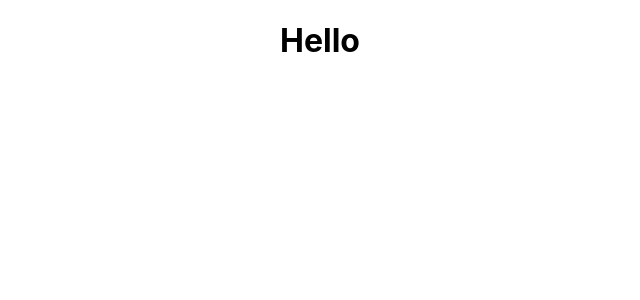
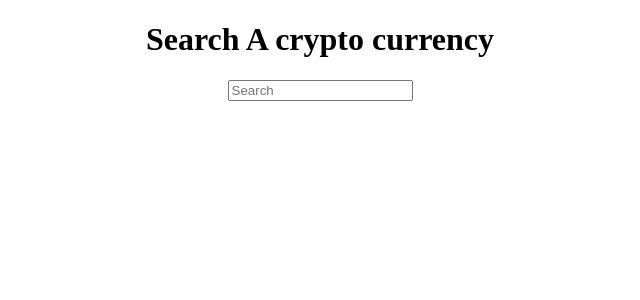
Before and after one commit to JesusFernandoRios/MyCryptoPriceTracker, a React (Create React App) app: page / in a window 1280 px wide. Shown: the top 300 px of the page, without its empty margins (320-960 px from the left). Built offline with nearby package versions, Linux system fonts and the light colour scheme; no server answers.

Commit message:
creating search form

```diff
--- a/package.json
+++ b/package.json
@@ -6,6 +6,7 @@
     "@testing-library/jest-dom": "^5.14.1",
     "@testing-library/react": "^11.2.7",
     "@testing-library/user-event": "^12.8.3",
+    "axios": "^0.21.1",
     "react": "^17.0.2",
     "react-dom": "^17.0.2",
     "react-scripts": "4.0.3",
--- a/src/App.js
+++ b/src/App.js
@@ -1,12 +1,31 @@
-
+import { useState, useEffect } from 'react';
+import axios from 'axios'
 import './App.css';
 
+
 function App() {
+
+  const [coins, setCoins] = useState([])
+  useEffect(() => {
+    axios
+    .get('https://api.coingecko.com/api/v3/coins/markets?vs_currency=USD&order=market_cap_desc&per_page=100&page=1&sparkline=false')
+    .then(res => {
+      setCoins(res.data)
+      console.log(res.data)})
+      .catch( err => console.error(err))
+
+  }, [])
+
   return (
     <div className="App">
-      <h1>
-        Hello
-      </h1>
+
+      <div>
+          <h1>Search A crypto currency</h1>
+          <form>
+            <input type="text" placeholder="Search"/>
+          </form>
+      </div>
+
     </div>
   );
 }
--- a/src/index.css
+++ /dev/null
@@ -1,13 +0,0 @@
-body {
-  margin: 0;
-  font-family: -apple-system, BlinkMacSystemFont, 'Segoe UI', 'Roboto', 'Oxygen',
-    'Ubuntu', 'Cantarell', 'Fira Sans', 'Droid Sans', 'Helvetica Neue',
-    sans-serif;
-  -webkit-font-smoothing: antialiased;
-  -moz-osx-font-smoothing: grayscale;
-}
-
-code {
-  font-family: source-code-pro, Menlo, Monaco, Consolas, 'Courier New',
-    monospace;
-}
--- a/src/index.js
+++ b/src/index.js
@@ -1,6 +1,5 @@
 import React from 'react';
 import ReactDOM from 'react-dom';
-import './index.css';
 import App from './App';
 
 
@@ -10,7 +9,3 @@ ReactDOM.render(
   </React.StrictMode>,
   document.getElementById('root')
 );
-
-// If you want to start measuring performance in your app, pass a function
-// to log results (for example: reportWebVitals(console.log))
-// or send to an analytics endpoint. Learn more: https://bit.ly/CRA-vitals
```
Also changed, not shown: 1 other file (tests, documents, lock files or other folders).
